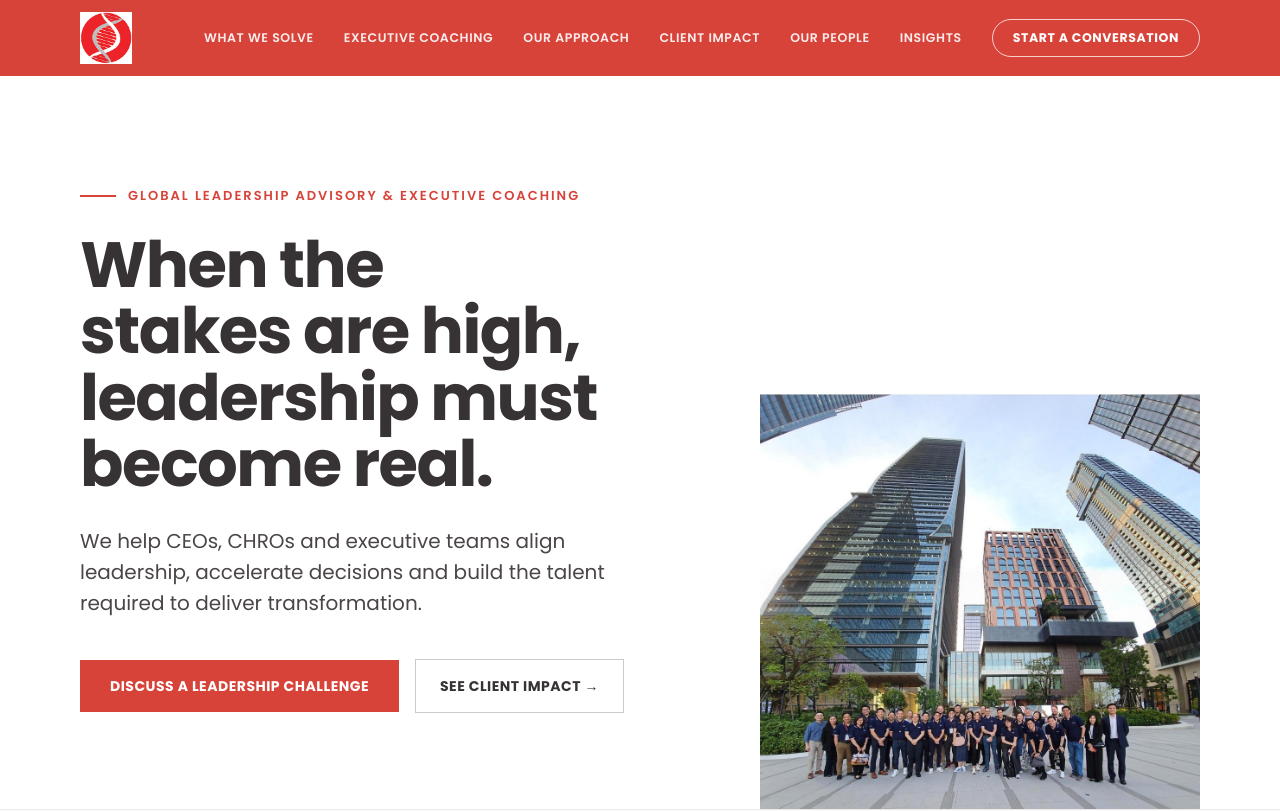
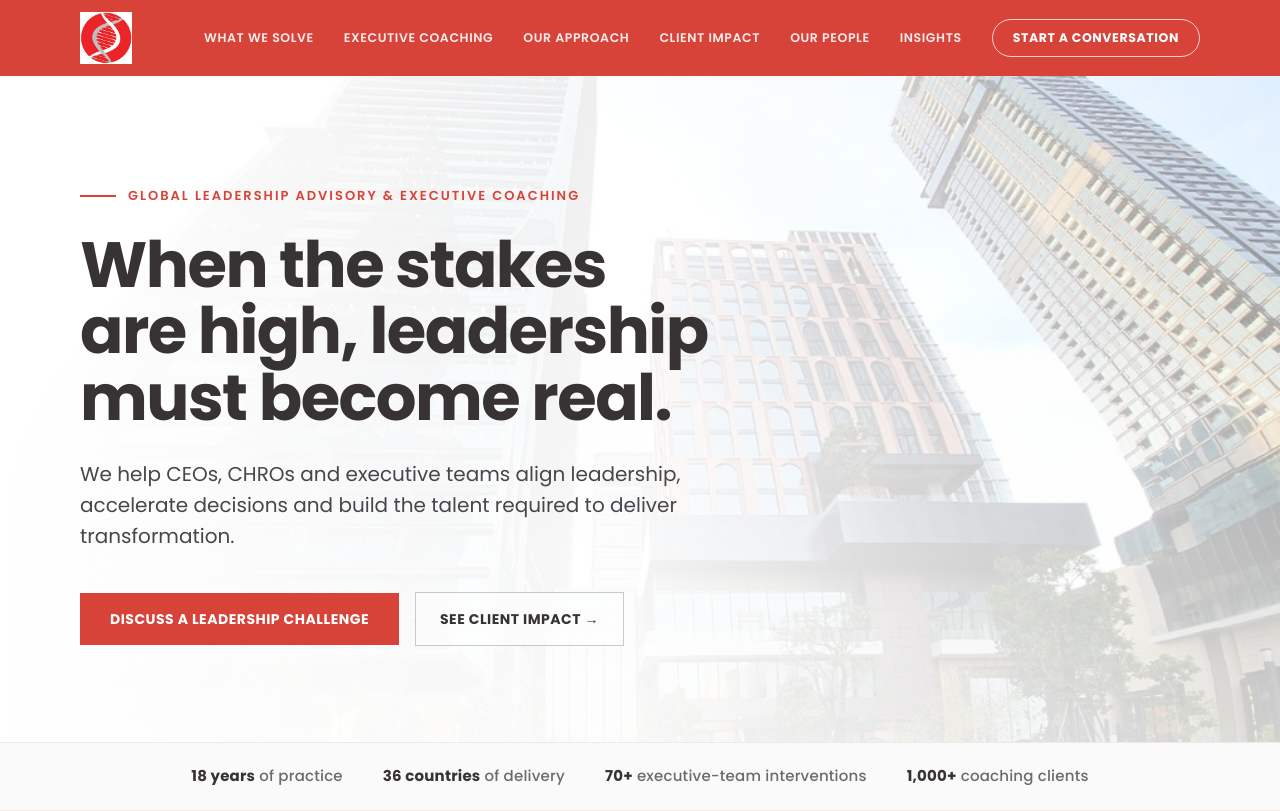
Before and after one commit to Dev-em-Dobro/consulting-dna-corporate, a Next.js app: page /v1 in a window 1280 px wide. Shown: the top 811 px of the page. Built offline with nearby package versions, Linux system fonts and the light colour scheme.

Commit message:
v1 hero: use BK-1 image as full-bleed background with legibility overlay

```diff
--- a/components/HeroV1.tsx
+++ b/components/HeroV1.tsx
@@ -25,8 +25,12 @@ export default function HeroV1() {
           defaults: { ease: "power4.out" },
           delay: 0.1,
         });
-        tl.from(".h-img", { autoAlpha: 0, y: 44, duration: 1.2, ease: "power3.out" }, 0.15)
-          .from(".h-bar", { scaleX: 0, transformOrigin: "left", duration: 0.6 }, 0.1)
+        tl.from(
+          ".h-bg",
+          { autoAlpha: 0, scale: 1.12, duration: 1.6, ease: "power2.out" },
+          0
+        )
+          .from(".h-bar", { scaleX: 0, transformOrigin: "left", duration: 0.6 }, 0.25)
           .from(".h-eyebrow", { autoAlpha: 0, x: -12, duration: 0.5 }, "-=0.3")
           .from(
             ".h-title",
@@ -51,10 +55,23 @@ export default function HeroV1() {
   );
 
   return (
-    <section ref={scope} id="top" className="bg-white">
-      <div className="mx-auto max-w-[1200px] px-10 pt-[110px]">
-        <div className="grid grid-cols-1 items-end gap-10 md:grid-cols-[1.05fr_0.95fr]">
-          <div className="max-w-[880px] pb-16 md:pb-24">
+    <section ref={scope} id="top" className="relative overflow-hidden bg-white">
+      {/* background image + legibility overlay */}
+      <div className="h-bg pointer-events-none absolute inset-0 z-0">
+        <Image
+          src={heroImg}
+          alt=""
+          fill
+          priority
+          sizes="100vw"
+          className="object-cover object-[70%_50%]"
+        />
+        <div className="absolute inset-0 bg-gradient-to-r from-white via-white/90 to-white/45" />
+        <div className="absolute inset-0 bg-gradient-to-t from-white/70 to-transparent" />
+      </div>
+
+      <div className="relative z-10 mx-auto max-w-[1200px] px-10 pb-24 pt-[110px]">
+        <div className="max-w-[880px]">
           <div className="mb-[26px] flex items-center gap-3">
             <span className="h-bar inline-block h-0.5 w-9 bg-brand" />
             <span className="h-eyebrow text-[13px] font-semibold uppercase tracking-[2px] text-brand">
@@ -77,24 +94,15 @@ export default function HeroV1() {
             </a>
             <a
               href="#impact"
-              className="h-cta border-[1.5px] border-ink/25 px-6 py-4 text-sm font-bold uppercase tracking-[0.5px] text-ink transition-colors hover:border-ink"
+              className="h-cta border-[1.5px] border-ink/25 bg-white/40 px-6 py-4 text-sm font-bold uppercase tracking-[0.5px] text-ink backdrop-blur-sm transition-colors hover:border-ink"
             >
               See client impact →
             </a>
           </div>
-          </div>
-          <div className="h-img flex justify-center self-end md:justify-end">
-            <Image
-              src={heroImg}
-              alt="Executive leadership advisory"
-              className="block h-auto w-full max-w-[440px]"
-              priority
-            />
-          </div>
         </div>
       </div>
       {/* proof line */}
-      <div className="border-y border-line bg-[#fafafa]">
+      <div className="relative z-10 border-y border-line bg-[#fafafa]">
         <div className="mx-auto flex max-w-[1200px] flex-wrap items-center justify-center gap-x-10 gap-y-[14px] px-10 py-[22px]">
           {proofPoints.map((p) => (
             <span
```
